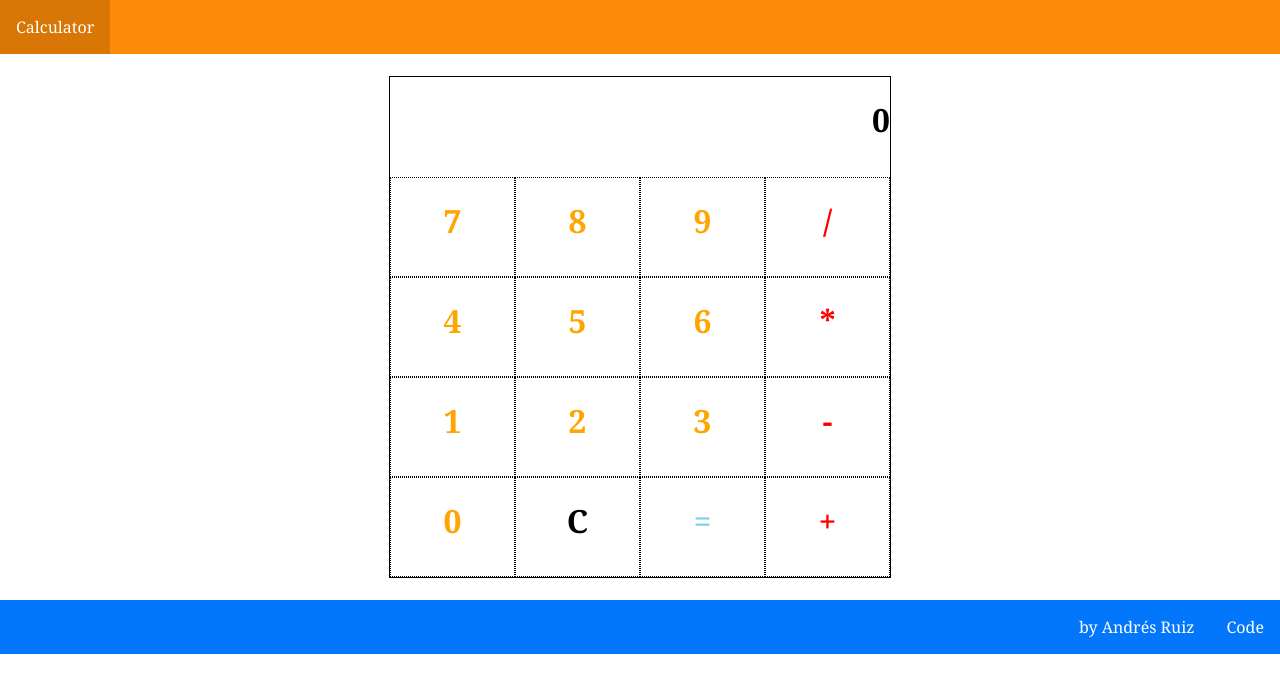
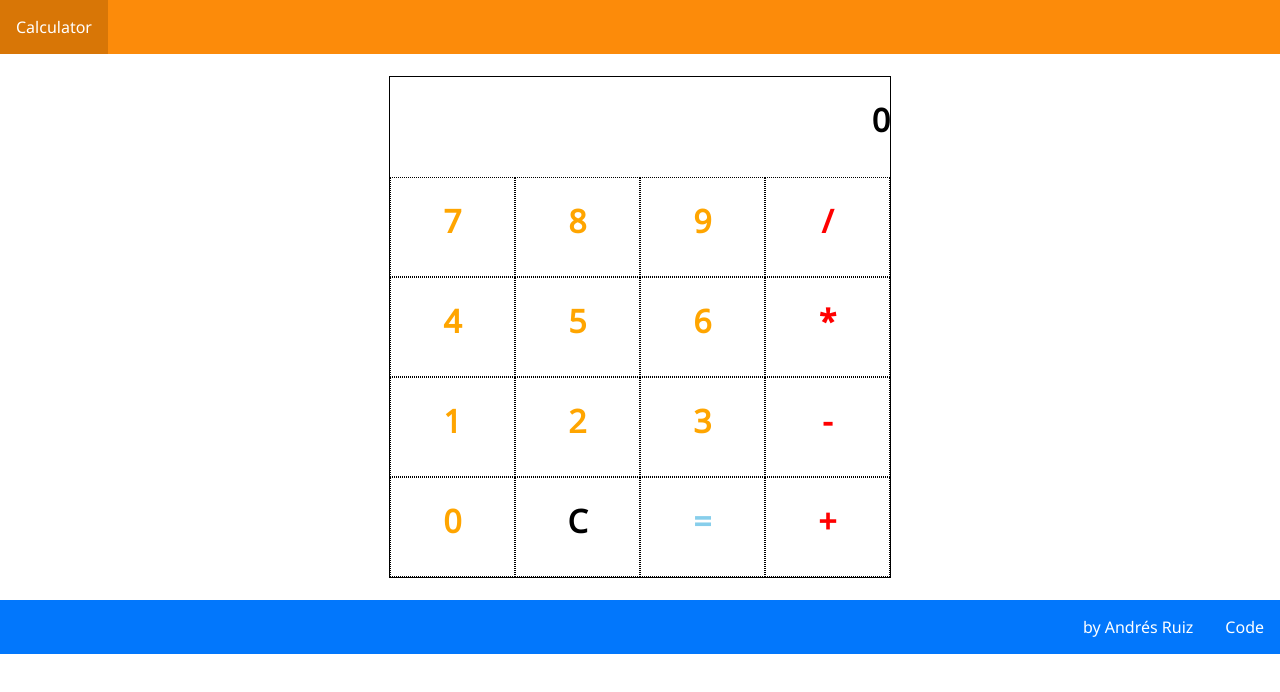
Before and after one commit to Andrsrz/calculator, a plain HTML site: page index.html in a window 1280 px wide. Drawn offline with Linux system fonts and the light colour scheme.

Commit message:
Add Font

```diff
--- a/style/style.css
+++ b/style/style.css
@@ -1,6 +1,8 @@
+@import url('https://fonts.googleapis.com/css2?family=Noto+Sans&display=swap');
+
 body {
 	margin: 0px;
-	font-family: Georgia, serif;
+	font-family: 'Noto Sans', sans-serif;
 }
 
 .header {
```
